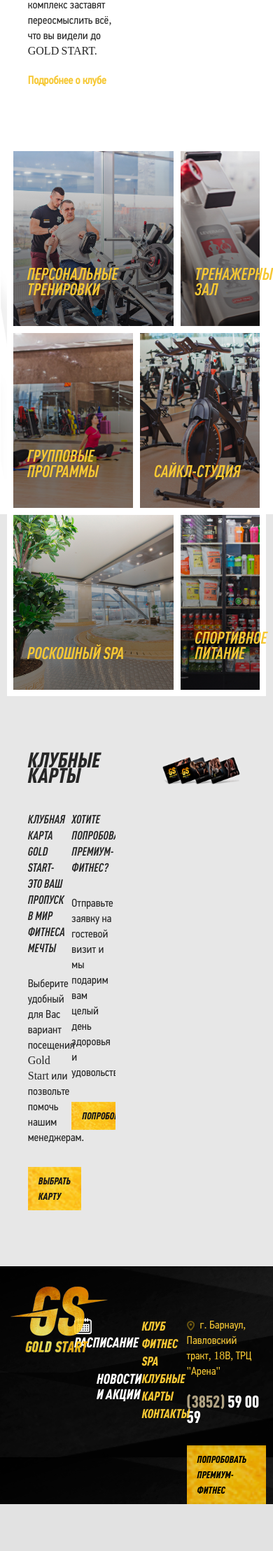
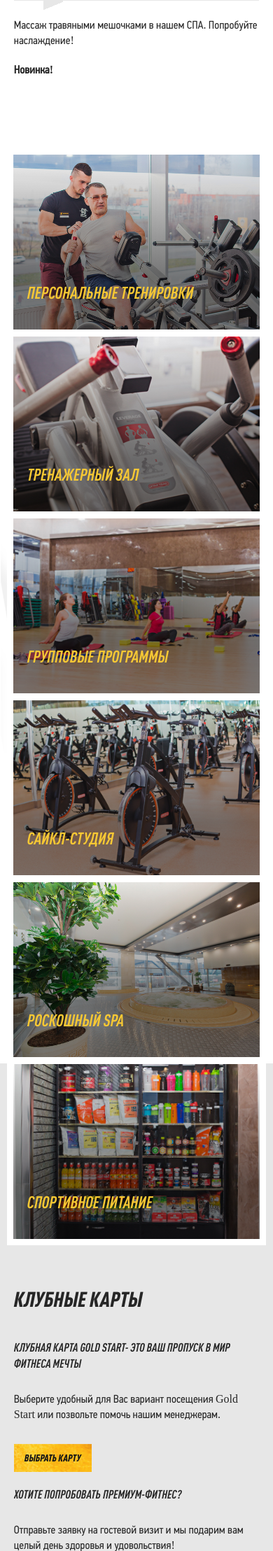
Before and after one commit to bazoooker/gold_start, a PHP site: page / in a window 390 px wide. Shown: the part 1149-3366 px from the top of the page at 70% size. Before the commit the page ends 3299 px from the top, so only its background shows below. Run offline with PHP 8.4, Linux system fonts and the light colour scheme.

Commit message:
main page responsiveness

```diff
--- a/dev/scss/base/_fonts.scss
+++ b/dev/scss/base/_fonts.scss
@@ -54,7 +54,7 @@ body, p {
 
 h1,h2,h3,h4,h5,h6 {	@include font-900-italic; }
 h1 {font-size: 30px;}
-h2 {font-size: 30px; margin-bottom: 40px;}
+h2 {font-size: 30px; margin-bottom: 40px; line-height: 34px;}
 h3 {font-size: 24px;}
 h4 {font-size: 21px;}
 h5 {font-size: 19px;}
--- a/dev/scss/block/_buttons-links.scss
+++ b/dev/scss/block/_buttons-links.scss
@@ -34,7 +34,7 @@
 	&:hover {
 		opacity: 1;
 		background-size: 400%;
-		backgroun-position: left center;
+		background-position: left center;
 		color: #000;
 	}
 }
--- a/dev/scss/block/_mobile-menu.scss
+++ b/dev/scss/block/_mobile-menu.scss
@@ -78,13 +78,14 @@
 	box-sizing: border-box;
 	width: 260px;
 	height: 100%;
-	background-color: black;
+	background-color: rgba(0,0,0,.9);
 	// border-right: 5px solid $main-color;
 	z-index: 100;
 	padding: 30px;
 	transition: 300ms;
 	z-index: 10;
-	// overflow: scroll;
+	min-height: 100%;
+	overflow-y: auto;
 
 	#btnCloseMobileMenu {
 		position: absolute;
--- a/distrib/css/main.css
+++ b/distrib/css/main.css
@@ -134,7 +134,8 @@ h1 {
 
 h2 {
   font-size: 30px;
-  margin-bottom: 40px; }
+  margin-bottom: 40px;
+  line-height: 34px; }
 
 h3 {
   font-size: 24px; }
@@ -346,6 +347,11 @@ h6 {
 .offset-col-half {
   margin-left: 52%; }
 
+@media screen and (max-width: 480px) {
+  .col {
+    margin-left: 0;
+    margin-bottom: 20px; } }
+
 .f-right {
   float: right; }
 
@@ -433,12 +439,14 @@ body {
   box-sizing: border-box;
   width: 260px;
   height: 100%;
-  background-color: black;
+  background-color: rgba(0, 0, 0, 0.9);
   z-index: 100;
   padding: 30px;
   -webkit-transition: 300ms;
   transition: 300ms;
-  z-index: 10; }
+  z-index: 10;
+  min-height: 100%;
+  overflow-y: auto; }
   #mobile-menu #btnCloseMobileMenu {
     position: absolute;
     top: 25px;
@@ -523,7 +531,7 @@ body {
   .btn_try:hover {
     opacity: 1;
     background-size: 400%;
-    backgroun-position: left center;
+    background-position: left center;
     color: #000; }
 
 .btn_main-color {
@@ -668,6 +676,10 @@ a {
 .info .info-contacts_vertical .info-contacts__location,
 .info .info-contacts_vertical .info-contacts__phone {
   float: right; }
+  @media screen and (max-width: 350px) {
+    .info .info-contacts_vertical .info-contacts__location,
+    .info .info-contacts_vertical .info-contacts__phone {
+      float: left; } }
 
 .info .info-contacts_vertical .info-contacts__phone {
   margin-top: 20px; }
@@ -726,7 +738,51 @@ a {
 
 #footer {
   min-height: 276px;
-  background-image: url(/img/bg/bg-footer.png); }
+  background-image: url(/img/bg/bg-footer.png);
+  background-size: cover;
+  padding-bottom: 30px; }
+  @media screen and (max-width: 350px) {
+    #footer {
+      padding-left: 15px; } }
+  #footer .info-contacts_vertical .info-contacts__location {
+    text-align: right; }
+    @media screen and (max-width: 350px) {
+      #footer .info-contacts_vertical .info-contacts__location {
+        text-align: left; } }
+  @media screen and (max-width: 960px) {
+    #footer .col-3:first-child {
+      width: 100%; } }
+  @media screen and (max-width: 960px) {
+    #footer .info.col-3 {
+      width: 32%; } }
+  @media screen and (max-width: 667px) {
+    #footer .info.col-3 {
+      display: none; } }
+  @media screen and (max-width: 960px) {
+    #footer .info.col-4 {
+      width: 40%; } }
+  @media screen and (max-width: 667px) {
+    #footer .info.col-4 {
+      width: 68%;
+      float: right;
+      margin-top: 10px; } }
+  @media screen and (max-width: 350px) {
+    #footer .info.col-4 {
+      width: 100%;
+      float: left;
+      margin-top: 10px; } }
+  @media screen and (max-width: 667px) {
+    #footer .menu.col-2 {
+      width: 20%;
+      margin-top: 10px; } }
+  @media screen and (max-width: 350px) {
+    #footer .menu.col-2 {
+      width: 100%;
+      float: left;
+      margin-top: 10px; } }
+  @media screen and (max-width: 350px) {
+    #footer .btn {
+      float: left; } }
 
 .cards .cards__one-card {
   position: relative; }
@@ -741,8 +797,8 @@ a {
 
 .features {
   position: relative;
-  -webkit-box-sizing: borer-box;
-  box-sizing: borer-box;
+  -webkit-box-sizing: border-box;
+  box-sizing: border-box;
   display: -webkit-box;
   display: -ms-flexbox;
   display: flex;
@@ -804,19 +860,56 @@ a {
     -webkit-box-flex: 2;
     -ms-flex-positive: 2;
     flex-grow: 2; }
+    @media screen and (max-width: 960px) {
+      .features .features__tile_span6 {
+        width: 48%;
+        -webkit-box-flex: 1;
+        -ms-flex-positive: 1;
+        flex-grow: 1; } }
+    @media screen and (max-width: 552px) {
+      .features .features__tile_span6 {
+        width: 100%;
+        -webkit-box-flex: 1;
+        -ms-flex-positive: 1;
+        flex-grow: 1; } }
   .features .features__tile_span3 {
     width: 24%;
     -webkit-box-flex: 1;
     -ms-flex-positive: 1;
     flex-grow: 1; }
+    @media screen and (max-width: 960px) {
+      .features .features__tile_span3 {
+        width: 48%;
+        -webkit-box-flex: 1;
+        -ms-flex-positive: 1;
+        flex-grow: 1; } }
+    @media screen and (max-width: 552px) {
+      .features .features__tile_span3 {
+        width: 100%;
+        -webkit-box-flex: 1;
+        -ms-flex-positive: 1;
+        flex-grow: 1; } }
 
 .text-section {
   padding: 50px 0; }
   .text-section .tile-6 {
     padding: 30px; }
+    @media screen and (max-width: 960px) {
+      .text-section .tile-6 {
+        padding: 10px; } }
+    @media screen and (max-width: 735px) {
+      .text-section .tile-6 {
+        width: 100%; } }
+  @media screen and (max-width: 960px) {
+    .text-section.with-bg .tile-6 {
+      width: 100%; } }
 
 .with-bg {
   background-color: #e7e7e7; }
+
+@media screen and (max-width: 480px) {
+  .club-cards .col-6 {
+    width: 100%; } }
 
 .news .row {
   padding-bottom: 15px;
@@ -859,6 +952,11 @@ a {
     background-image: linear-gradient(338deg, #fff 50%, #e7e7e7 50%);
     background-repeat: no-repeat; }
 
+@media screen and (max-width: 1200px) {
+  .news .news-item.col-6 {
+    width: 100%;
+    margin-bottom: 25px; } }
+
 .swiper-container {
   width: 100%;
   height: 630px; }
@@ -874,11 +972,16 @@ a {
   bottom: 4%;
   right: 0;
   width: 50%;
-  z-index: 2; }
+  z-index: 2;
+  -webkit-box-sizing: border-box;
+  box-sizing: border-box; }
   .hero-text h2 {
     color: #f6c834; }
   .hero-text p {
     color: white; }
+  @media screen and (max-width: 667px) {
+    .hero-text {
+      width: 100%; } }
 
 .hero-slider__controls {
   margin-top: -100px;
@@ -890,3 +993,6 @@ a {
 .aswiper-button-prev,
 .aswiper-button-next {
   color: #f6c834; }
+
+.swiper-slide {
+  background-size: cover; }
--- a/distrib/index.html
+++ b/distrib/index.html
@@ -317,7 +317,7 @@
     <div class="tile tile-6"> <!-- левая колонка секции -->
       <h2>клубные карты</h2>
 
-      <div class="row">
+      <div class="club-cards row">
         <div class="col col-6">
           <h6><strong>Клубная карта Gold Start- это Ваш пропуск в мир фитнеса мечты</strong></h6>
           <p>Выберите удобный для Вас вариант посещения Gold Start или позвольте помочь нашим менеджерам.</p>
--- a/gulpfile.js
+++ b/gulpfile.js
@@ -34,7 +34,7 @@ gulp.task('watch', ['browser-sync', 'sass'], function() {
 gulp.task('default', () =>
 gulp.src('src/app.css')
 .pipe(autoprefixer({
-browsers: ['last 2 versions'],
+browsers: ['last 6 versions'],
 cascade: false
 }))
 .pipe(gulp.dest('dist'))
```
Also changed, not shown: dev/scss/block/_feature-section.scss (+17 -2 lines), dev/scss/block/_grid.scss (+6 -1 lines), dev/scss/block/_header-footer.scss (+63 -0 lines), dev/scss/block/_news.scss (+7 -0 lines), dev/scss/block/_swiper.scss (+7 -0 lines), dev/scss/block/_text-section.scss (+21 -0 lines).
